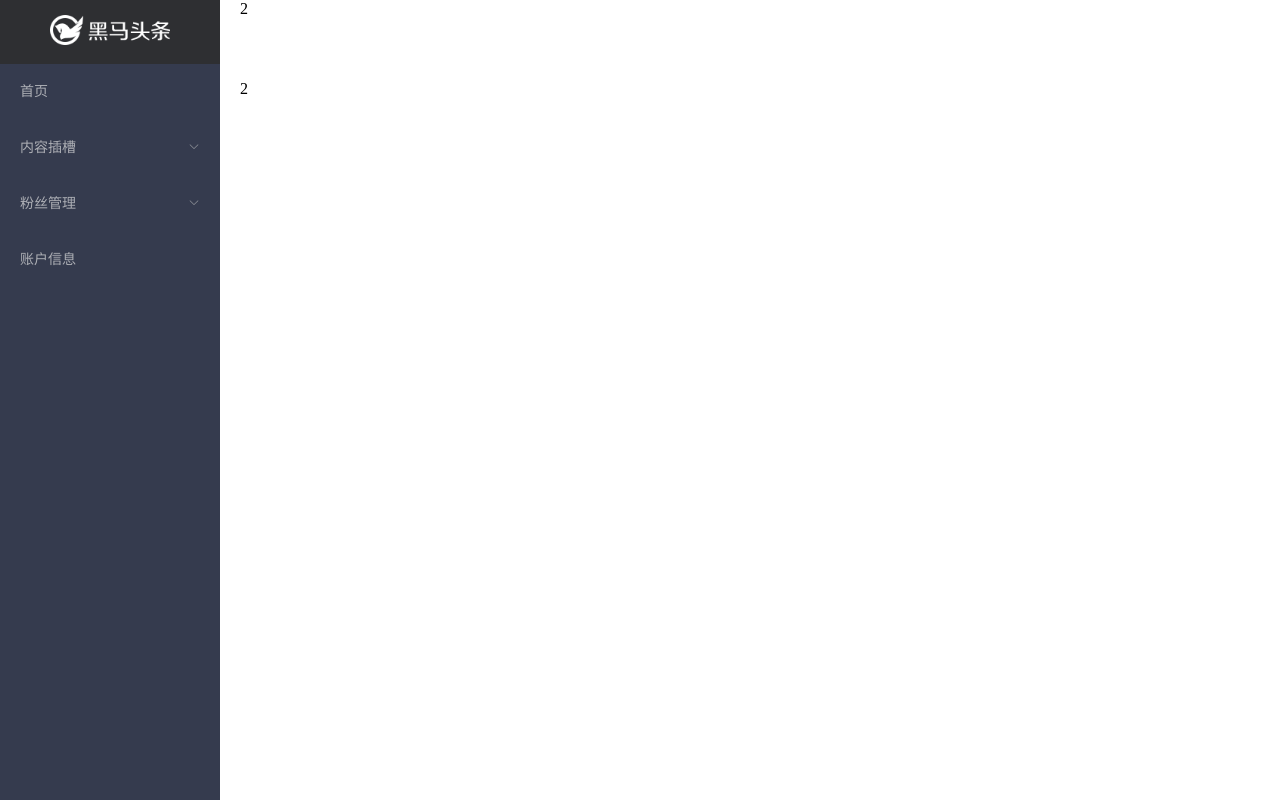
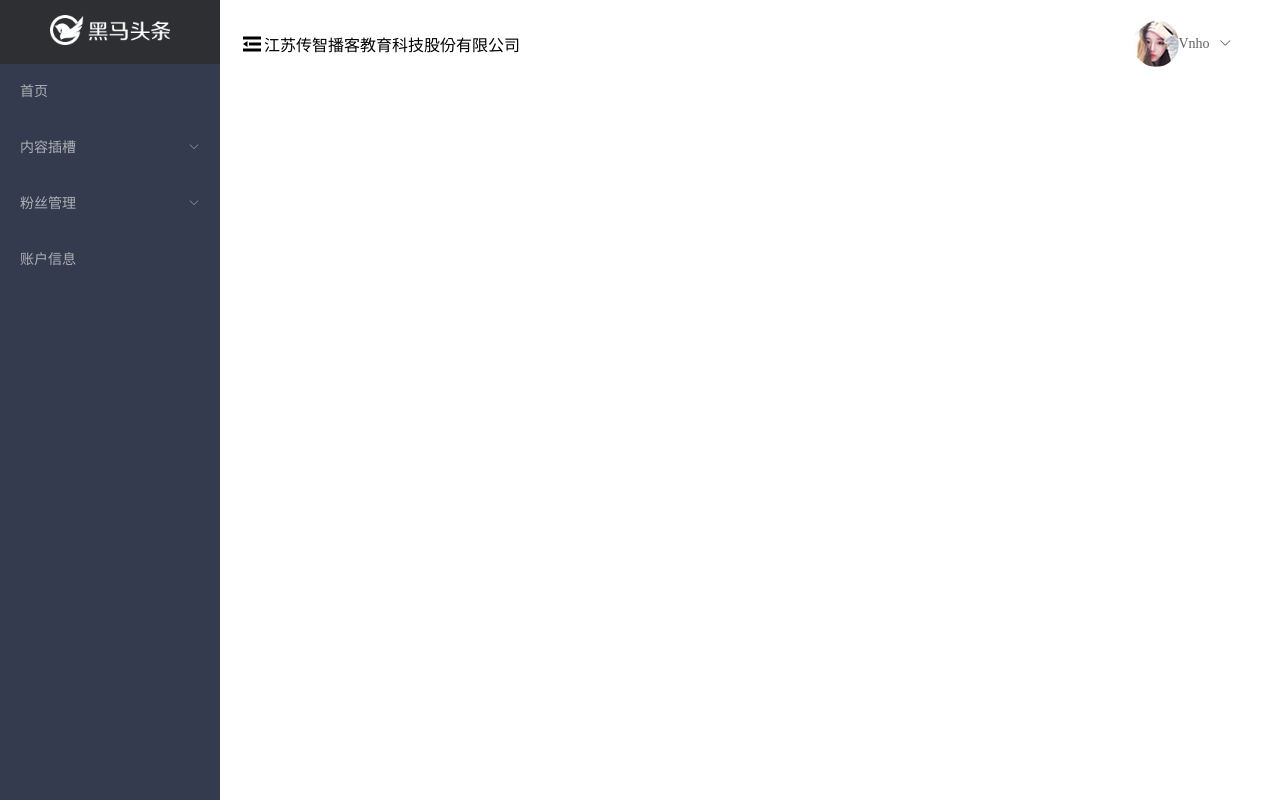
Before and after one commit to Vnho/Header-News, a Vue app: page /#/home in a window 1280 px wide. Built offline with nearby package versions, Linux system fonts and the light colour scheme.

Commit message:
头条PC-主页模块-头部结构及下拉菜单

```diff
--- /dev/null
+++ b/src/components/layout-header.vue
@@ -0,0 +1,65 @@
+<template>
+  <!-- 显示在一行 -->
+  <el-row class="total" type="flex" justify="space-between" style="padding:20px 0">
+    <!-- 左侧 -->
+    <el-col class="left" :span="7">
+      <i class="el-icon-s-fold"></i>
+      <span>江苏传智播客教育科技股份有限公司</span>
+    </el-col>
+    <!-- 右侧 -->
+    <el-col class="right" :span="3">
+      <!-- 头像 -->
+      <img src="../assets/img/avatar.jpg" alt />
+      <!-- 下拉菜单 -->
+      <el-dropdown trigger="click">
+        <span class="el-dropdown-link">
+          Vnho
+          <i class="el-icon-arrow-down el-icon--right"></i>
+        </span>
+        <el-dropdown-menu slot="dropdown">
+          <el-dropdown-item>个人信息</el-dropdown-item>
+          <el-dropdown-item>git地址</el-dropdown-item>
+          <el-dropdown-item>退出</el-dropdown-item>
+        </el-dropdown-menu>
+      </el-dropdown>
+    </el-col>
+  </el-row>
+</template>
+
+<script>
+export default {}
+</script>
+
+<style lang="less" scoped>
+.left {
+  display: flex;
+  align-items: center;
+  i {
+    font-size: 24px;
+  }
+}
+.right {
+  display: flex;
+  align-items: center;
+  img {
+    border-radius: 50%;
+  }
+}
+// .left {
+//   display: flex;
+//   align-items: center;
+//   i {
+//     font-size: 24px;
+//   }
+//   span {
+//     margin-left: 4px;
+//   }
+// }
+// .right {
+//   display: flex;
+//   align-items: center;
+//   img {
+//     border-radius: 50%;
+//   }
+// }
+</style>
--- a/src/views/home/index.vue
+++ b/src/views/home/index.vue
@@ -13,18 +13,18 @@
         <!-- 二级菜单 -->
         <el-submenu>
           <template slot="title">内容插槽</template>
-          <el-menu-item>发布文章</el-menu-item>
-          <el-menu-item>内容列表</el-menu-item>
-          <el-menu-item>评论列表</el-menu-item>
-          <el-menu-item>素材管理</el-menu-item>
+          <el-menu-item index="1-1">发布文章</el-menu-item>
+          <el-menu-item index="1-2">内容列表</el-menu-item>
+          <el-menu-item index="1-3">评论列表</el-menu-item>
+          <el-menu-item index="1-4">素材管理</el-menu-item>
         </el-submenu>
         <!-- 二级菜单 -->
         <el-submenu>
           <template slot="title">粉丝管理</template>
-          <el-menu-item>图文数据</el-menu-item>
-          <el-menu-item>粉丝概况</el-menu-item>
-          <el-menu-item>粉丝画像</el-menu-item>
-          <el-menu-item>粉丝自述</el-menu-item>
+          <el-menu-item index="2-1">图文数据</el-menu-item>
+          <el-menu-item index="2-2">粉丝概况</el-menu-item>
+          <el-menu-item index="2-3">粉丝画像</el-menu-item>
+          <el-menu-item index="2-4">粉丝自述</el-menu-item>
         </el-submenu>
         <!-- 一级菜单 -->
         <el-menu-item>账户信息</el-menu-item>
@@ -33,9 +33,11 @@
     <!-- 大容器 -->
     <el-container>
       <!-- 头部 -->
-      <el-header>2</el-header>
+      <el-header>
+        <layoutHeader></layoutHeader>
+      </el-header>
       <!-- 主体 -->
-      <el-main>2
+      <el-main>
         <!-- 二级路由容器 -->
         <router-view></router-view>
       </el-main>
@@ -45,13 +47,15 @@
 
 <script>
 // @ is an alias to /src
-
+import layoutHeader from '../../components/layout-header'
 export default {
-
+  components: {
+    layoutHeader
+  }
 }
 </script>
 
-<style lang="less">
+<style lang="less" scoped>
 .left{
   width: 220px;
   height: 100vh;
@@ -59,7 +63,7 @@
   overflow: hidden;
   .menu-title{
     padding: 15px 0;
-      text-align: center;
+    text-align: center;
     img{
       height: 30px;
     }
--- a/src/views/login/index.vue
+++ b/src/views/login/index.vue
@@ -1,10 +1,10 @@
 <template>
-  <div class='login'>
+  <div class="login">
     <!-- 设置中间内容，用element-ui -->
-    <el-card class='login-card'>
+    <el-card class="login-card">
       <!-- 卡片内容（用插槽） -->
       <div class="title">
-        <img src="../../assets/img/logo_index.png" alt="">
+        <img src="../../assets/img/logo_index.png" alt />
       </div>
       <!-- 表单 -->
       <!-- model属性 要绑定表单数据对象 -->
@@ -16,7 +16,7 @@
         <!-- 验证码 -->
         <el-form-item prop="code">
           <el-input placeholder="请输入您的验证码" style="width:280px" v-model="loginForm.code"></el-input>
-          <el-button plain style='float:right'>发送验证码</el-button>
+          <el-button plain style="float:right">发送验证码</el-button>
         </el-form-item>
         <!-- 勾选框 -->
         <el-form-item prop="checked">
@@ -43,19 +43,30 @@
       },
       loginRules: {
         // key： 要校验的字段名 ：value（数组 => 多条或者一条或者没有规则）
-        mobile: [{ required: true, message: '请输入您的手机号' }, { pattern: /^1[3456789]\d{9}$/, message: '请输入正确的手机号' }],
-        code: [{ required: true, message: '请输入您的验证码' }, { pattern: /^\d{6}$/, message: '请输入正确验证码' }],
-        checked: [{ validator: function (rule, value, callback) {
+        mobile: [
+          { required: true, message: '请输入您的手机号' },
+          { pattern: /^1[3456789]\d{9}$/, message: '请输入正确的手机号' }
+        ],
+        code: [
+          { required: true, message: '请输入您的验证码' },
+          { pattern: /^\d{6}$/, message: '请输入正确验证码' }
+        ],
+        checked: [
+          {
+            validator: function (rule, value, callback) {
               // rule 代表当前规则
               // value 代表当前的值=> 表单字段checked的值
               // callback 回调函数
-          if (value) { // 如果是true 选中通过校验
+              if (value) {
+                // 如果是true 选中通过校验
                 callback() // 直接执行 callback表示通过
               } else {
                 //  没选中,则输出error值
                 callback(new Error('您必须无条件同意此条款'))
               }
-        } }]
+            }
+          }
+        ]
       }
     }
   },
@@ -69,11 +80,13 @@
             method: 'POST',
             url: '/authorizations',
             data: this.loginForm
-          }).then(res => {
+          })
+            .then(res => {
               console.log(res.data)
               window.localStorage.setItem('user-token', res.data.data.token)
               this.$router.push('/home')
-          }).catch(() => {
+            })
+            .catch(() => {
               this.$message({
                 type: 'warning',
                 message: '手机号或验证码错误'
@@ -87,8 +100,8 @@
 </script>
 
 <style lang='less' scoped>
-.login{
- background-image: url('../../assets/img/login_bg.jpg');
+.login {
+  background-image: url("../../assets/img/login_bg.jpg");
   height: 100vh;
   background-size: cover;
   display: flex;
@@ -97,7 +110,7 @@
   .login-card {
     width: 440px;
     height: 360px;
- };
+  }
   .title {
     text-align: center;
     img {
```
Also changed, not shown: 1 other file (tests, documents, lock files or other folders). Lines whose indentation alone changed are shown as unchanged.
